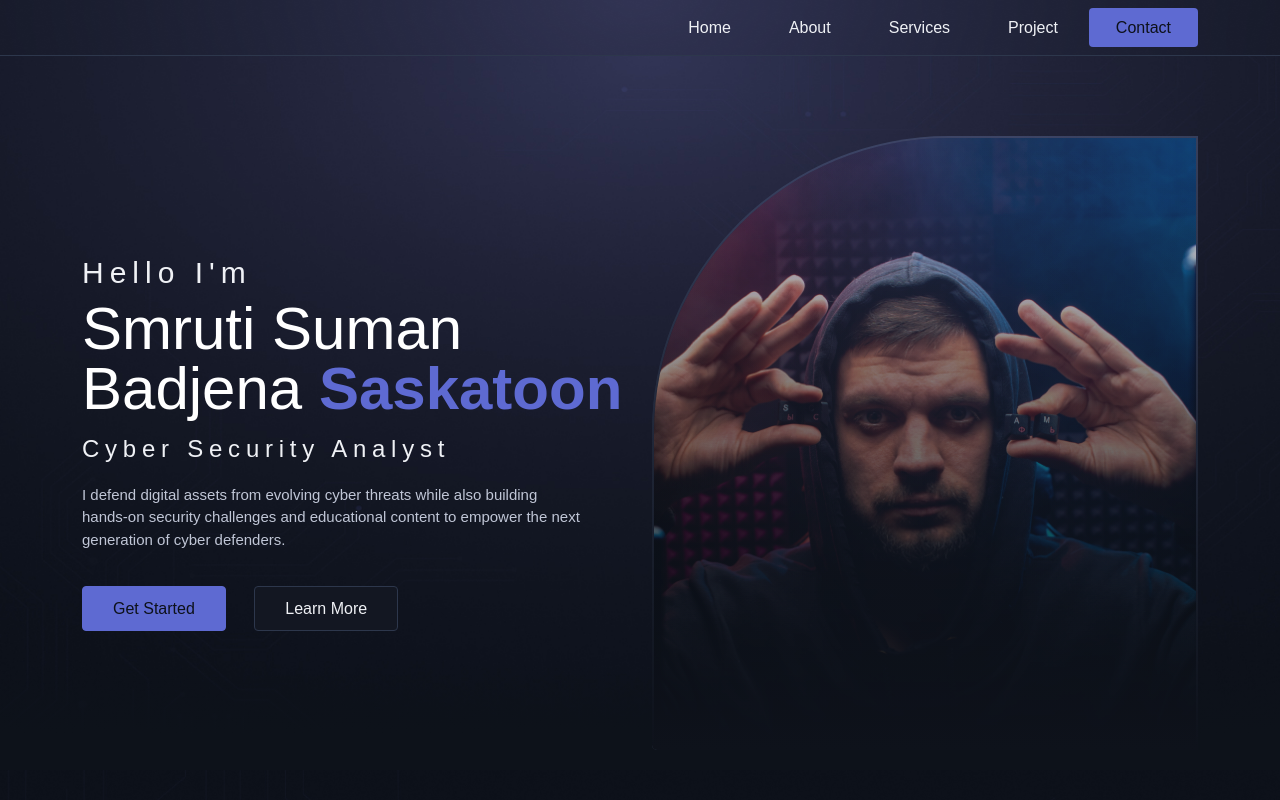
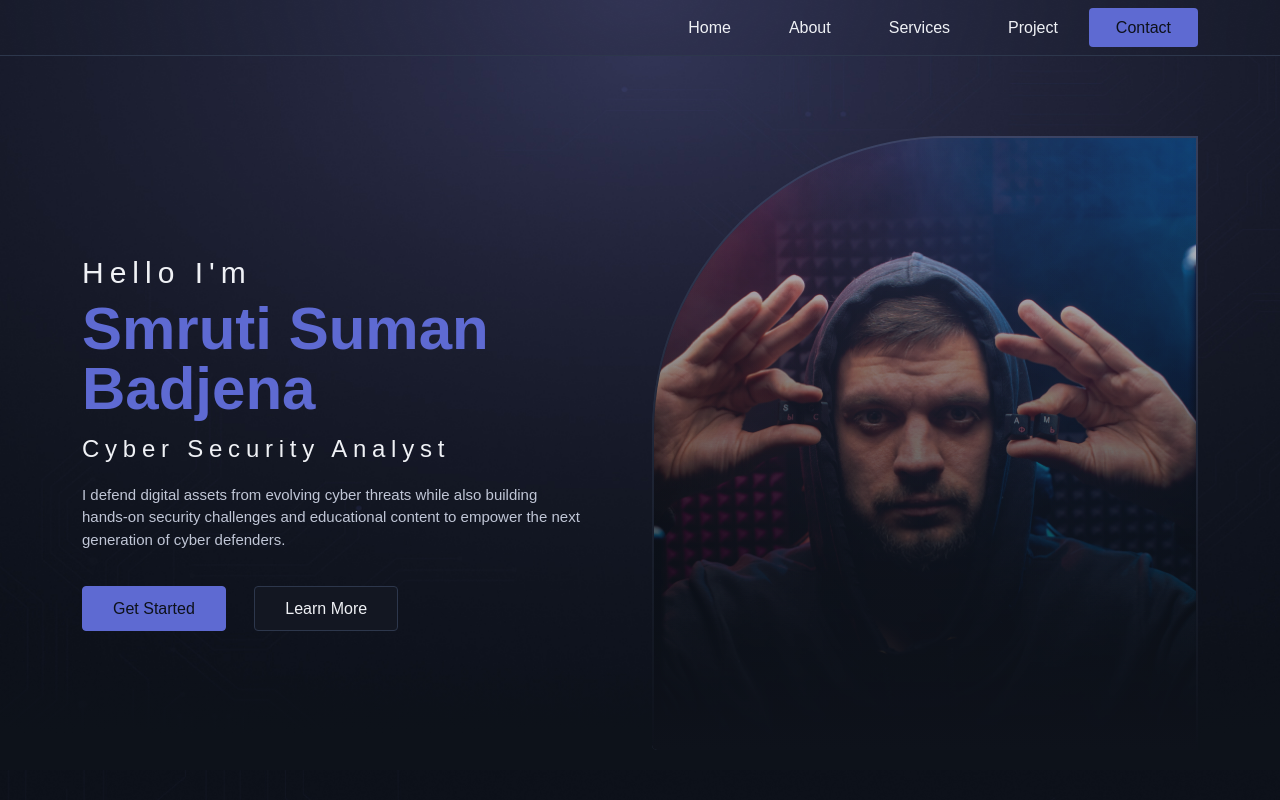
Before and after one commit to WhitewolfX01/Portfolio2, a plain HTML site: page index.html in a window 1280 px wide. Shown: the top 800 px of the page. Drawn offline with nearby package versions, Linux system fonts and the light colour scheme; animation ran at ten frames a second; a web font is replaced by a local one.

Commit message:
Update index.html

```diff
--- a/index.html
+++ b/index.html
@@ -88,7 +88,7 @@
                 <div class="row align-items-center">
                     <div class="col-md-md col-lg-6 order-1 order-lg-0 wow fadeInLeft">
                         <h4 class="mb-2">Hello I'm</h4>
-                        <h1 class="text-white mb-xl-3 mb-lg-2">Smruti Suman Badjena <span>saskatoon</span></h1>
+                        <h1 class="text-white mb-xl-3 mb-lg-2"><span>Smruti Suman Badjena</span></h1>
                         <h5>Cyber Security Analyst</h5>
                         <p class="pe-5">I defend digital assets from evolving cyber threats while also building hands-on security challenges and educational content to empower the next generation of cyber defenders.</p>
                         <a href="#about" class="btn">Get started</a>
```
